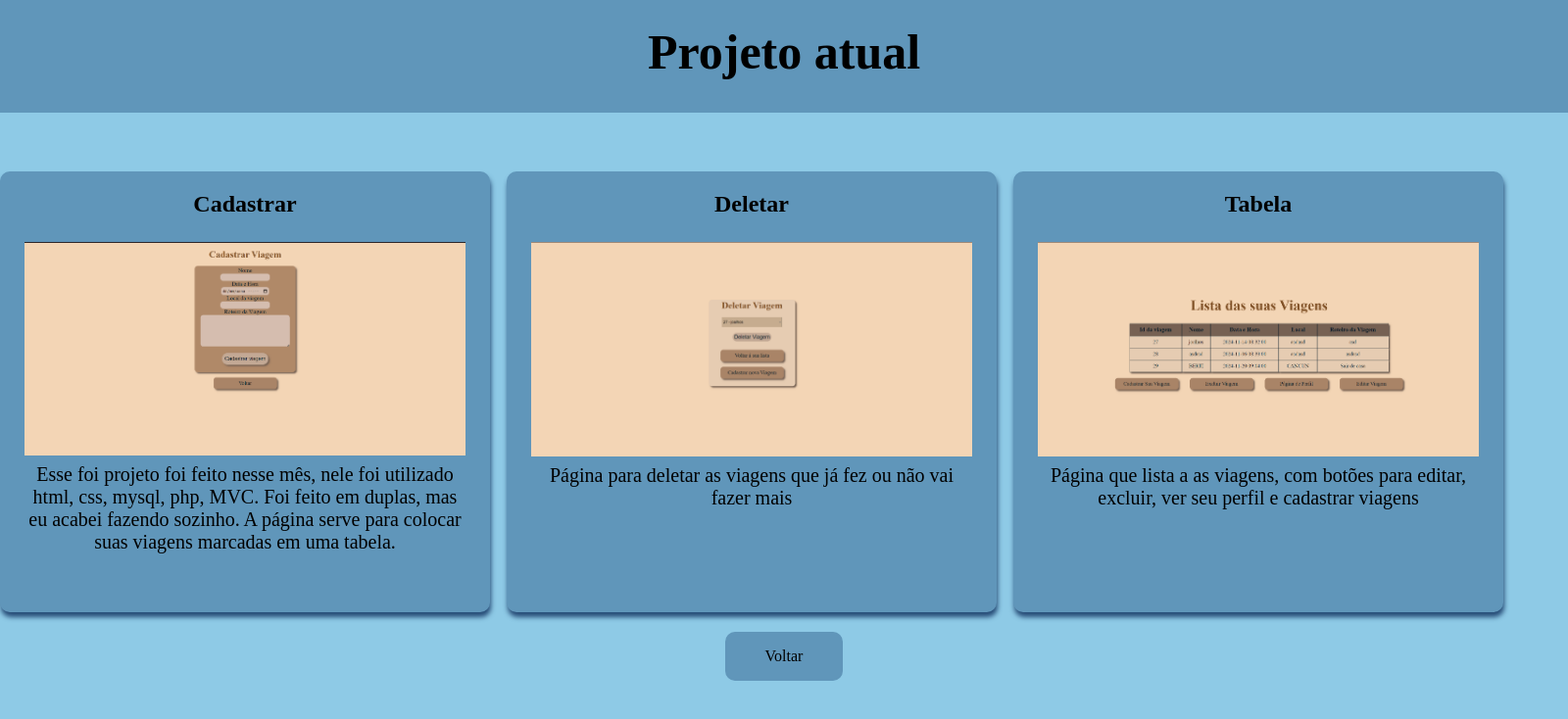
After one commit to RobertoHenryck/Evolucao, a PHP site: page /projeto_atual.html in a window 1600 px wide. The commit adds this page. Shown: the top 734 px of the page at 98% size. Run offline with PHP 8.4, Linux system fonts and the light colour scheme.

```diff
--- a/Roberto/evolução.php
+++ b/Roberto/evolução.php
@@ -60,8 +60,8 @@ body{
             Minha Evolução
         </h1>
         <a href="primeiro_projeto.html">Meu primeiro projeto</a>
-        <a href="#">Meu projeto atual</a>
-        <a href="#">Dificuldades</a>
+        <a href="projeto_atual.html">Meu projeto atual</a>
+        <a href="dificuldades.html">Dificuldades</a>
         <a href="#">Evolução Pessoal</a>
     </div>
 
--- /dev/null
+++ b/Roberto/projeto_atual.html
@@ -0,0 +1,150 @@
+<!DOCTYPE html>
+<html lang="pt-br">
+
+<head>
+    <meta charset="UTF-8">
+    <meta name="viewport" content="width=device-width, initial-scale=1.0">
+    <title>Projeto Atual</title>
+</head>
+<style>
+
+
+
+    body {
+        display: flex;
+        flex-direction: column;
+        background-color: #8ecae6;
+        margin: 0;
+    }
+
+    h1 {
+        display: flex;
+        justify-content: center;
+        font-size: 50px;
+        color: black;
+
+    }
+
+    .titulo {
+        background-color: #6096ba;
+        width: 1600px;
+        margin-top: -10px;
+
+    }
+
+    h2 {
+        color: black;
+    }
+
+    .imagem1 {
+        display: flex;
+        height: 200px;
+        flex-direction: column;
+        width: 450px;
+        margin-top: 5px;
+
+    }
+
+    .container1,
+    .container2,
+    .container3 {
+        display: flex;
+        background-color: #6096ba;
+        flex-direction: column;
+        width: 500px;
+        align-items: center;
+        height: 450px;
+        margin-top: 60px;
+        border-radius: 10px;
+        box-shadow: 1px 5px 5px #274c77;
+    }
+
+    p {
+        margin-top: -10px;
+        font-size: 20px;
+        display: flex;
+        text-align: center;
+
+    }
+
+    .containergeral {
+        display: flex;
+        gap: 17px;
+    }
+    a{
+        text-decoration: none;
+        background-color: #6096ba;
+        display: flex;
+        justify-content: center;
+        width: 100px;
+        padding: 10px;
+        height: 30px;
+        color: black;
+        margin: 0 auto;
+        margin-top: 20px;
+        align-items: center;
+        text-align: center;
+        border-radius: 10px;
+    }
+</style>
+
+<body>
+
+    <div class="titulo">
+        <h1>
+            Projeto atual
+        </h1>
+    </div>
+    <div class="containergeral">
+
+        <div class="container1">
+            <h2>
+                Cadastrar
+            </h2>
+            <div class="imagem1">
+                <img src="img/Cadastrar.png" alt="">
+                <br>
+                <p>
+                    Esse foi projeto foi feito nesse mês, nele foi utilizado html, css, mysql, php, MVC. Foi feito em
+                    duplas, mas eu acabei fazendo sozinho. A página serve para colocar suas viagens marcadas em uma
+                    tabela.
+                </p>
+            </div>
+        </div>
+
+        <div class="container2  ">
+
+            <h2>
+                Deletar
+            </h2>
+            <div class="imagem1">
+                <img src="img/deletar.png" alt="">
+                <br>
+                <p>
+                    Página para deletar as viagens que já fez ou não vai fazer mais
+                </p>
+            </div>
+        </div>
+
+        <div class="container3 ">
+            <h2>
+                Tabela
+            </h2>
+            <div class="imagem1">
+                <img src="img/Listar.png" alt="">
+                <br>
+                <p>
+                    Página que lista a as viagens, com botões para editar, excluir, ver seu perfil e cadastrar viagens
+                </p>
+            </div>
+        </div>
+    </div>
+
+    <div class="voltar">
+        <a href="evolução.php">Voltar</a>
+    </div>
+
+
+</body>
+
+</html>
```
Also changed, not shown: Roberto/dificuldades.html (added, +125 -0 lines), Roberto/primeiro_projeto.html (+23 -4 lines), Roberto/evolucao_pessoal.html (added), Roberto/img/Cadastrar.png (added), Roberto/img/Listar.png (added), Roberto/img/deletar.png (added).
